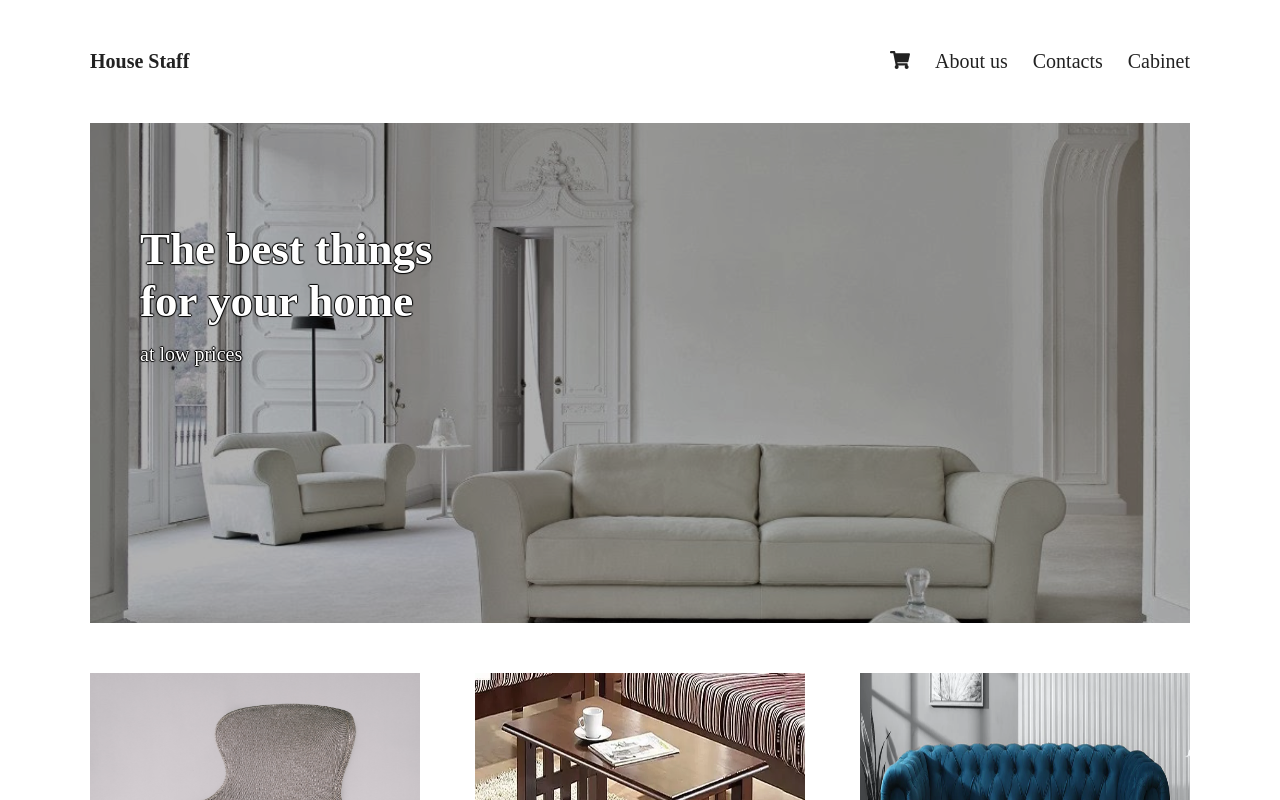
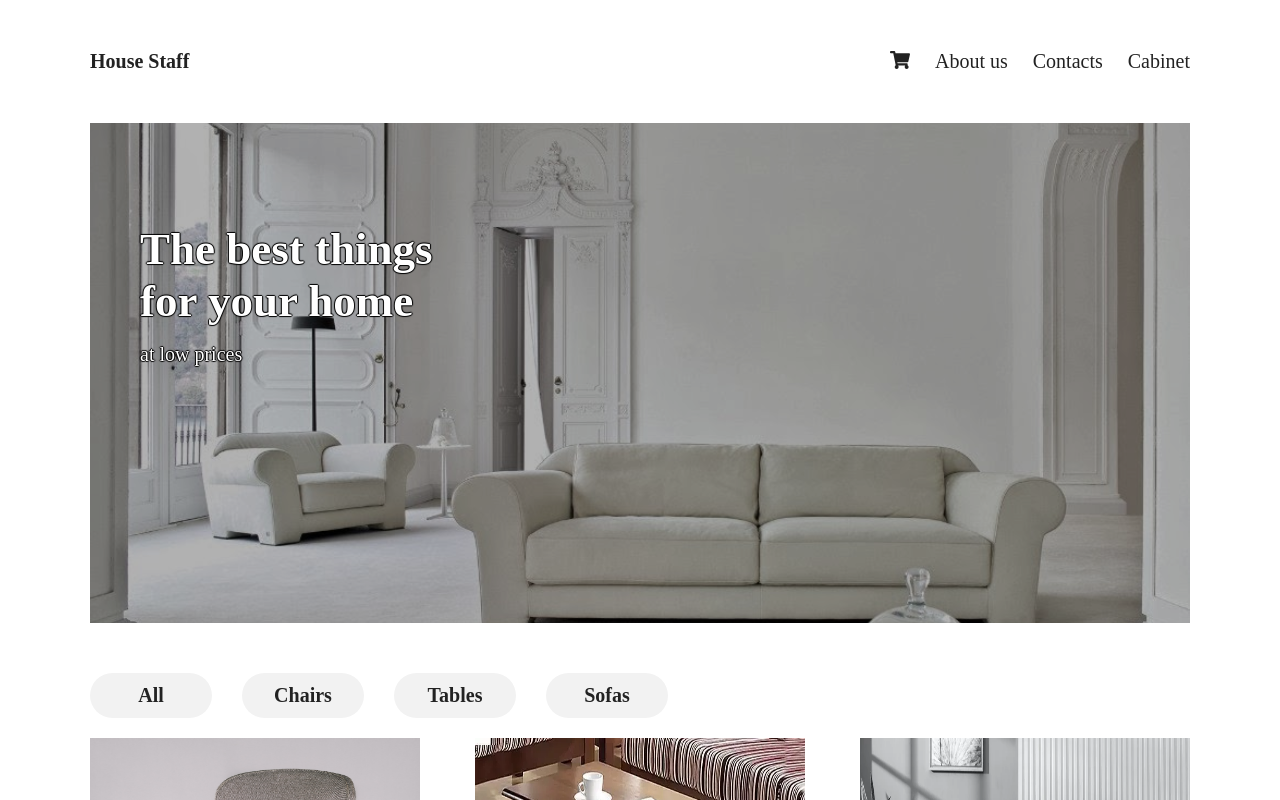
Before and after one commit to nadiia0811/mini-internet-shop, a React (Create React App) app: page / in a window 1280 px wide. Shown: the top 800 px of the page. Built offline with nearby package versions, Linux system fonts and the light colour scheme.

Commit message:
Add items filtering

```diff
--- a/src/App.js
+++ b/src/App.js
@@ -2,6 +2,7 @@ import React from "react";
 import Header from "./components/Header";
 import Footer from "./components/Footer";
 import Items from "./components/Items";
+import Categories from "./components/Categories";
 
 
 
@@ -10,6 +11,7 @@ class App extends React.Component {
     super(props);
     this.state = {
       orders: [],
+      currentItems: [],
       items: [
         {
           id: 1,
@@ -38,7 +40,7 @@ class App extends React.Component {
           desc: `Beautifully soft deep blue fabric covers the entire piece and
                 combines with the seat, back and side cushioning to provide a sumptuously supportive seat
                 that is perfect for chilling out.`,
-          category: 'sofa',
+          category: 'sofas',
           price: '250.00'
         },
         {
@@ -58,7 +60,7 @@ class App extends React.Component {
           desc: `Reinvigorate your living room interior with the sleek
                  and vibrant Sofa Norton range. Fully modular, this admirable
                  range is essentially a blank canvas waiting for you to get creative.`,
-          category: 'sofa',
+          category: 'sofas',
           price: '250.00'
         },
         {
@@ -68,13 +70,15 @@ class App extends React.Component {
           desc: `Exclusively for the Paul sofa system, the project marks an
                  important step towards the use of more environmentally
                  friendly goods. The new fibre is synthetic, in 100 % recycled.`,
-          category: 'sofa',
+          category: 'sofas',
           price: '150.00'
         }
       ]
     }
     this.addToOrder = this.addToOrder.bind(this);
     this.deleteOrder = this.deleteOrder.bind(this);
+    this.showCategory = this.showCategory.bind(this);
+    this.state.currentItems = this.state.items;
   }
 
   addToOrder(item) {
@@ -89,22 +93,28 @@ class App extends React.Component {
    }
   }
 
-
-
   deleteOrder(item) {
     this.setState({orders: this.state.orders.filter(elem => elem.id !== item.id)});
   }
 
-
-
-
+  showCategory(category) {
+    if(category === 'all') {
+      this.setState({currentItems: this.state.items});
+      return;
+    }
+    this.setState({
+      currentItems: this.state.items.filter(elem => elem.category === category)
+    })
+  }
 
 
   render(){
   return (
     <div className="wrapper">
-      <Header orders={this.state.orders} deleteOrder = {this.deleteOrder}/>
-      <Items items = {this.state.items}
+      <Header orders={this.state.orders}
+              deleteOrder = {this.deleteOrder}/>
+      <Categories showCategory = {this.showCategory}/>
+      <Items items = {this.state.currentItems}
              onAdd = {this.addToOrder}/>
       <Footer />
     </div>
--- /dev/null
+++ b/src/components/Categories.js
@@ -0,0 +1,40 @@
+import React, { Component } from 'react';
+
+export class Categories extends Component {
+    constructor(props){
+        super(props);
+
+        this.state = {
+            categories: [
+                {
+                    key: 'all',
+                    name: 'All'
+                },
+                {
+                    key: 'chairs',
+                    name: 'Chairs'
+                },
+                {
+                    key: 'tables',
+                    name: 'Tables'
+                },
+                {
+                    key: 'sofas',
+                    name: 'Sofas'
+                }
+            ]
+        }
+    }
+  render() {
+    return (
+      <div className='categories'>
+        {this.state.categories.map(elem => (
+            <div key = {elem.key}
+                 onClick = {() => this.props.showCategory(elem.key)}>{elem.name}</div>
+        ))}
+      </div>
+    )
+  }
+}
+
+export default Categories;
--- a/src/index.css
+++ b/src/index.css
@@ -164,6 +164,28 @@ header .shop-cart .sum {
   margin-bottom: 10px;
 }
 
+.categories div {
+  width: 80px;
+  text-align: center;
+  display: inline-block;
+  background: #f2f2f2;
+  font-size: 20px;
+  font-weight: 900;
+  border-radius: 50px;
+  padding: 10px 20px;
+  margin-bottom: 20px;
+  margin-right: 30px;
+  cursor: pointer;
+  border: 1px solid transparent;
+  transition: width, height 400ms ease;
+}
+
+.categories div:hover {
+  border-color: silver;
+  transform: scale(1.1);
+
+}
+
 main {
   display: flex;
   width: 100%;
```
